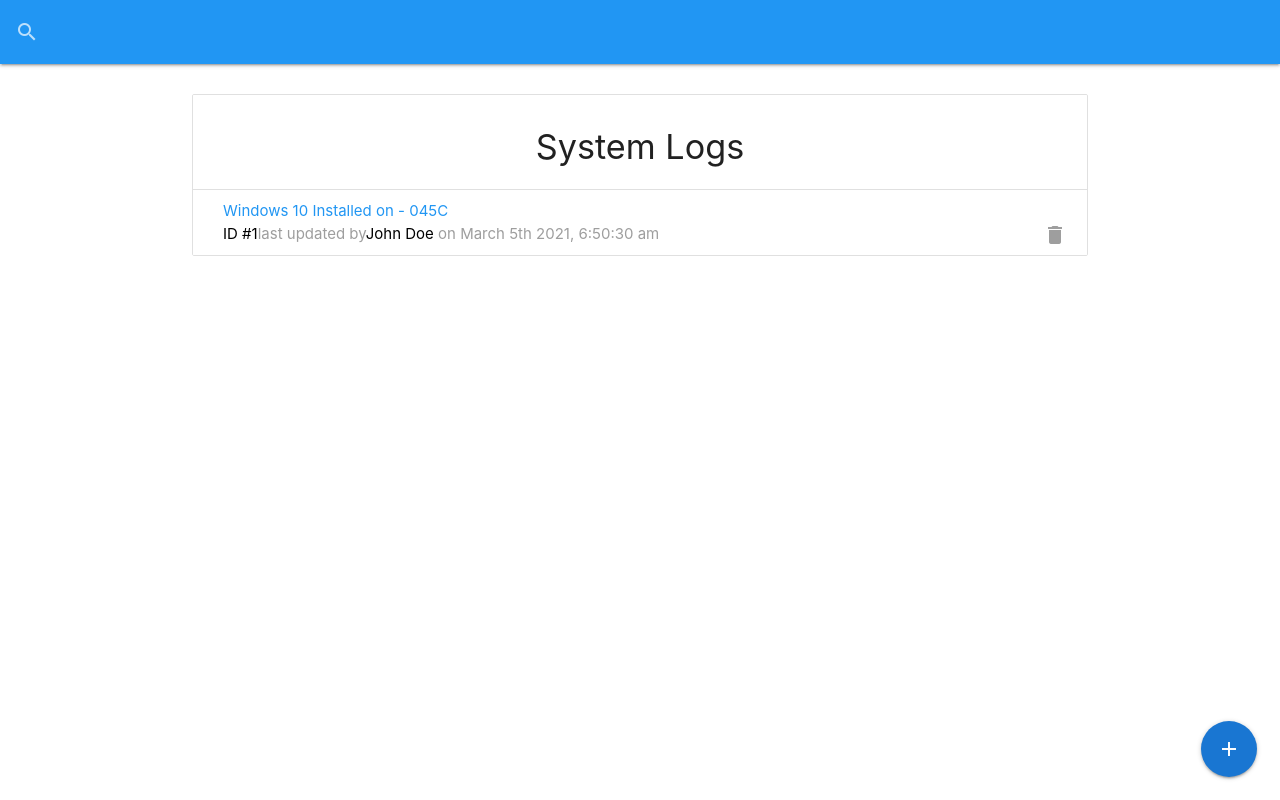
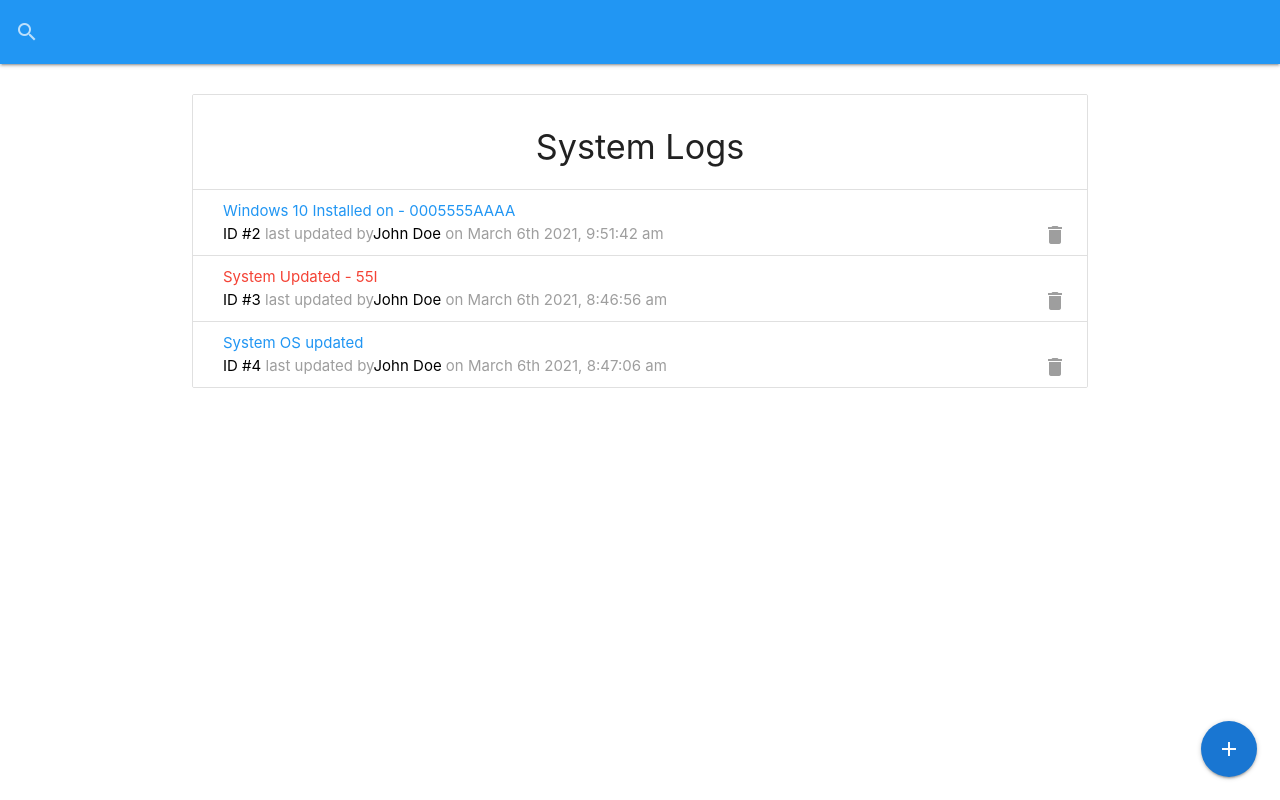
Before and after one commit to AravindMurgan/IT-Logger-Application, a React (Create React App) app: page / in a window 1280 px wide. Built offline with nearby package versions, Linux system fonts and the light colour scheme; data requests are answered from the project's data file.

Commit message:
updateFunction-done

```diff
--- a/db.json
+++ b/db.json
@@ -1,11 +1,25 @@
 {
   "logs": [
     {
-      "message": "Windows 10 Installed on - 045C",
+      "id": 2,
+      "message": "Windows 10 Installed on - 0005555AAAA",
       "attention": false,
       "tech": "John Doe",
-      "date": "2021-03-05T06:50:30.786Z",
-      "id": 1
+      "date": "2021-03-06T09:51:42.068Z"
+    },
+    {
+      "message": "System Updated - 55I",
+      "attention": true,
+      "tech": "John Doe",
+      "date": "2021-03-06T08:46:56.268Z",
+      "id": 3
+    },
+    {
+      "message": "System OS updated",
+      "attention": false,
+      "tech": "John Doe",
+      "date": "2021-03-06T08:47:06.500Z",
+      "id": 4
     }
   ],
   "techs": [
--- a/src/actions/logAction.js
+++ b/src/actions/logAction.js
@@ -34,7 +34,7 @@ export const addLogs = (log) => async (dispatch) => {
 
 export const updateLogs = (log) => async (dispatch) => {
 	try {
-		const res = await fetch(`/logs/${id}`, {
+		const res = await fetch(`/logs/${log.id}`, {
 			method: 'PUT',
 			body: JSON.stringify(log),
 			headers: {
@@ -44,7 +44,7 @@ export const updateLogs = (log) => async (dispatch) => {
 		const data = await res.json();
 
 		dispatch({
-			type: DELETE_LOG,
+			type: UPDATE_LOG,
 			payload: data,
 		});
 	} catch (err) {
@@ -53,6 +53,21 @@ export const updateLogs = (log) => async (dispatch) => {
 			payload: err.message,
 		});
 	}
+};
+
+///setCurrent log
+export const setCurrent = (log) => {
+	return {
+		type: SET_CURRENT,
+		payload: log,
+	};
+};
+
+//clearCurrent log
+export const clearCurrent = () => {
+	return {
+		type: CLEAR_CURRENT,
+	};
 };
 
 export const getLogs = () => async (dispatch) => {
@@ -95,21 +110,6 @@ export const deleteLogs = (id) => async (dispatch) => {
 	}
 };
 
-///setCurrent log
-export const setCurrent = (log) => {
-	return {
-		type: SET_CURRENT,
-		payload: log,
-	};
-};
-
-//clearCurrent log
-export const clearCurrent = () => {
-	return {
-		type: SET_CURRENT,
-	};
-};
-
 export const setLoading = () => {
 	return {
 		type: SET_LOADING,
--- a/src/components/logs/EditLogModal.js
+++ b/src/components/logs/EditLogModal.js
@@ -1,18 +1,37 @@
-import React, { useState } from 'react';
+import React, { useState, useEffect } from 'react';
 import M from 'materialize-css/dist/js/materialize.min.js';
+import { connect } from 'react-redux';
+import { updateLogs } from '../../actions/logAction';
+import PropTypes from 'prop-types';
 
-const EditLogModal = () => {
+const EditLogModal = ({ current, updateLogs }) => {
 	const [message, setMessage] = useState('');
 	const [attention, setAttention] = useState(false);
 	const [tech, setTech] = useState('');
 
 	const onSubmit = () => {
-		if(message === '' || tech === ''){
-			M.toast({html:'Please enter a message and tech'})
-		}else{
-			console.log(message,attention,tech);
+		if (message === '' || tech === '') {
+			M.toast({ html: 'Please enter a message and tech' });
+		} else {
+			const updLog = {
+				id: current.id,
+				message,
+				attention,
+				tech,
+				date: new Date(),
+			};
+			updateLogs(updLog);
+			M.toast({ html: `Edited by ${tech}` });
 		}
 	};
+
+	useEffect(() => {
+		if (current) {
+			setMessage(current.message);
+			setAttention(current.attention);
+			setTech(current.tech);
+		}
+	}, [current]);
 
 	return (
 		<div id='edit-log-modal' className='modal'>
@@ -26,10 +45,6 @@ const EditLogModal = () => {
 							value={message}
 							onChange={(e) => setMessage(e.target.value)}
 						/>
-
-						<label htmlFor='message' className='active'>
-							Edit Message
-						</label>
 					</div>
 				</div>
 
@@ -41,7 +56,9 @@ const EditLogModal = () => {
 							className='browser-default'
 							onChange={(e) => setTech(e.target.value)}
 						>
-							<option value='' disabled>Select Techinician</option>
+							<option value='' disabled>
+								Select Techinician
+							</option>
 							<option value='John Doe'>John Doe</option>
 							<option value='John Doe'>Sam Smith</option>
 							<option value='John Doe'>Sara Wilson</option>
@@ -80,4 +97,13 @@ const EditLogModal = () => {
 	);
 };
 
-export default EditLogModal;
+EditLogModal.propTypes = {
+	updateLogs: PropTypes.func.isRequired,
+	current: PropTypes.object,
+};
+
+const mapStateToProps = (state) => ({
+	current: state.log.current,
+});
+
+export default connect(mapStateToProps, { updateLogs })(EditLogModal);
--- a/src/components/logs/Logs.js
+++ b/src/components/logs/Logs.js
@@ -8,9 +8,9 @@ import { getLogs } from '../../actions/logAction';
 const Logs = ({ log: { logs, loading }, getLogs }) => {
 	useEffect(() => {
 		getLogs();
-
+		console.log('rendered')
 		// eslint-disable-next-line
-	}, [logs]);
+	}, []);
 
 	if (loading || logs === null) {
 		return <Preloader />;
--- a/src/components/logs/LogsItem.js
+++ b/src/components/logs/LogsItem.js
@@ -3,9 +3,9 @@ import PropTypes from 'prop-types';
 import Moment from 'react-moment';
 import M from 'materialize-css/dist/js/materialize.min.js';
 import {connect} from 'react-redux';
-import {deleteLogs} from '../../actions/logAction';
+import {deleteLogs,setCurrent} from '../../actions/logAction';
 
-const LogsItem = ({ log, deleteLogs }) => {
+const LogsItem = ({ log, deleteLogs,setCurrent }) => {
 	const onDelete=()=>{
 		deleteLogs(log.id);
 
@@ -21,13 +21,14 @@ const LogsItem = ({ log, deleteLogs }) => {
 						className={`modal-trigger ${
 							log.attention ? 'red-text' : 'blue-text'
 						}`}
+						onClick={()=>setCurrent(log)}
 					>
 						{log.message}
 					</a>
 
 					<br />
 					<span className='grey-text'>
-						<span className='black-text'>ID #{log.id}</span>
+						<span className='black-text'>ID #{log.id}{'  '}</span>
 						last updated by
 						<span className='black-text'>{log.tech}</span> on{' '}
 						<Moment format='MMMM Do YYYY, h:mm:ss a'>{log.date}</Moment>
@@ -43,6 +44,8 @@ const LogsItem = ({ log, deleteLogs }) => {
 
 LogsItem.propTypes = {
 	log: PropTypes.object.isRequired,
+	deleteLogs:PropTypes.func.isRequired,
+	setCurrent:PropTypes.func.isRequired,
 };
 
-export default connect(null,{deleteLogs})(LogsItem) ;
+export default connect(null,{deleteLogs,setCurrent})(LogsItem) ;
```
